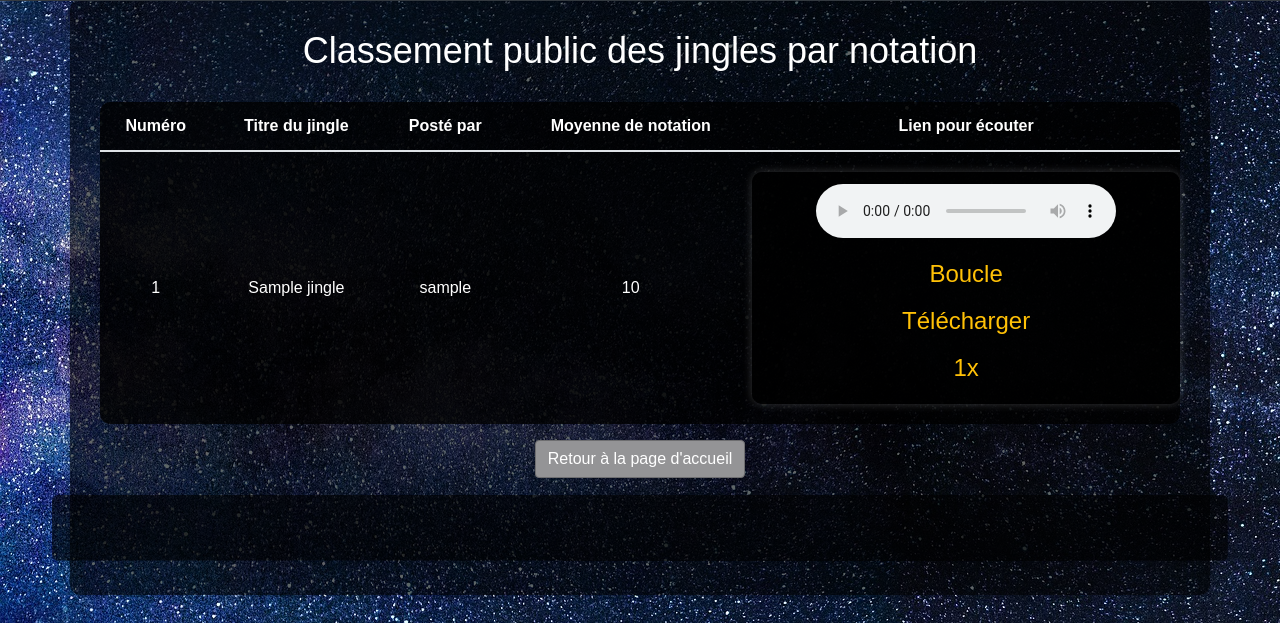
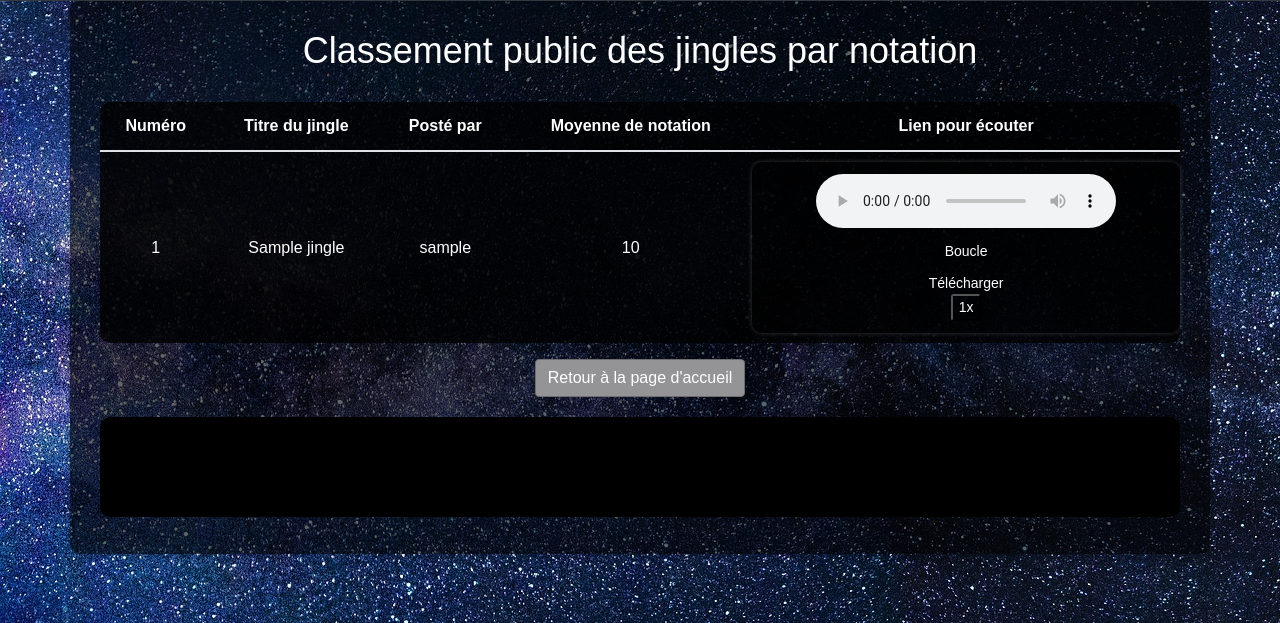
Before and after one commit to Viggsengetass/jingle_contest, a PHP site: page /ranking.php in a window 1280 px wide. Shown: the part 177-800 px from the top of the page. Run offline with PHP 8.4, Linux system fonts and the light colour scheme; tables that the repository leaves empty or names only in its code hold one stand-in row (values such as "Sample post").

Commit message:
Revert "add"
This reverts commit b1faee8087295c2f5a1f6c6a354bb4ebd5d792c6.

```diff
--- a/style/ranking.css
+++ b/style/ranking.css
@@ -38,45 +38,62 @@ h1 {
 /* Styles pour le lecteur audio personnalisé */
 .audio-player {
     display: flex;
-    flex-direction: column;
+    flex-direction: column; /* Modifier la disposition en colonne */
     align-items: center;
     justify-content: center;
-    margin: 20px 0;
-    padding: 20px;
-    background-color: rgba(0, 0, 0, 0.8); /* Fond semi-transparent */
+    margin: 10px 0;
+    padding: 10px;
+    background-color: rgba(0, 0, 0, 0.4); /* Fond semi-transparent */
     border-radius: 10px;
-    box-shadow: 0 0 10px rgba(255, 255, 255, 0.2);
-    position: relative;
-    transition: transform 0.2s, box-shadow 0.2s;
-
-&:hover {
-     transform: scale(1.02);
-     box-shadow: 0 0 15px rgba(255, 255, 255, 0.3);
- }
+    box-shadow: 0 0 5px rgba(255, 255, 255, 0.2);
+    position: relative; /* Ajouter une position relative pour les boutons */
 }
 
-.play-pause-button,
-.loop-button,
-.download-button,
-.speed-button {
+.play-pause-button {
     background-color: transparent;
     border: none;
     outline: none;
     cursor: pointer;
     font-size: 24px;
     color: #ffc107; /* Couleur du bouton de lecture/pause */
-    margin: 5px 0;
-    transition: color 0.3s, transform 0.2s;
-    transform-origin: center;
+    transition: color 0.3s;
+    margin-bottom: 10px; /* Espacement entre le bouton de lecture/pause et le bouton de bouclage */
+    animation: pulse 1s infinite alternate; /* Rétablir l'animation de pulsation */
+}
 
-&:hover {
-     color: #ff5733; /* Couleur au survol */
-     transform: scale(1.1);
- }
+.loop-button {
+    background-color: transparent;
+    border: none;
+    outline: none;
+    cursor: pointer;
+    font-size: 14px;
+    color: white;
+    transition: color 0.5s;
+    margin-bottom: 10px; /* Espacement entre le bouton de bouclage et le bouton de téléchargement */
 }
 
 .loop-button.active {
     color: #ffc107; /* Couleur du bouton de bouclage actif */
+}
+
+.download-button {
+    background-color: transparent;
+    border: none;
+    outline: none;
+    cursor: pointer;
+    font-size: 14px;
+    color: white;
+    transition: color 0.5s;
+}
+
+.speed-button {
+    background-color: transparent;
+    border-radius: 10%;
+    outline: none;
+    cursor: pointer;
+    font-size: 14px;
+    color: white;
+    transition: color 0.5s;
 }
 
 .speed-button:hover {
@@ -85,21 +102,14 @@ h1 {
 
 /* Styles pour le visualiseur audio */
 .visualizer-container {
-    margin-top: 20px;
+    margin-top: 20px; /* Espacement entre le lecteur audio et le visualiseur audio */
 }
 
 #audio-visualizer {
     width: 100%;
-    height: 60px; /* Réduire la hauteur du visualiseur audio */
-    background-color: rgba(0, 0, 0, 0.6); /* Couleur de fond semi-transparente */
-    border-radius: 5px;
-    animation: pulse 1s infinite alternate;
-    transition: transform 0.2s, box-shadow 0.2s;
-
-&:hover {
-     transform: scale(1.02);
-     box-shadow: 0 0 10px rgba(255, 255, 255, 0.3);
- }
+    height: 100px; /* Hauteur du visualiseur audio */
+    background-color: #000; /* Couleur de fond */
+    border-radius: 10px;
 }
 
 /* Animation de survol sur les lignes du tableau */
```
